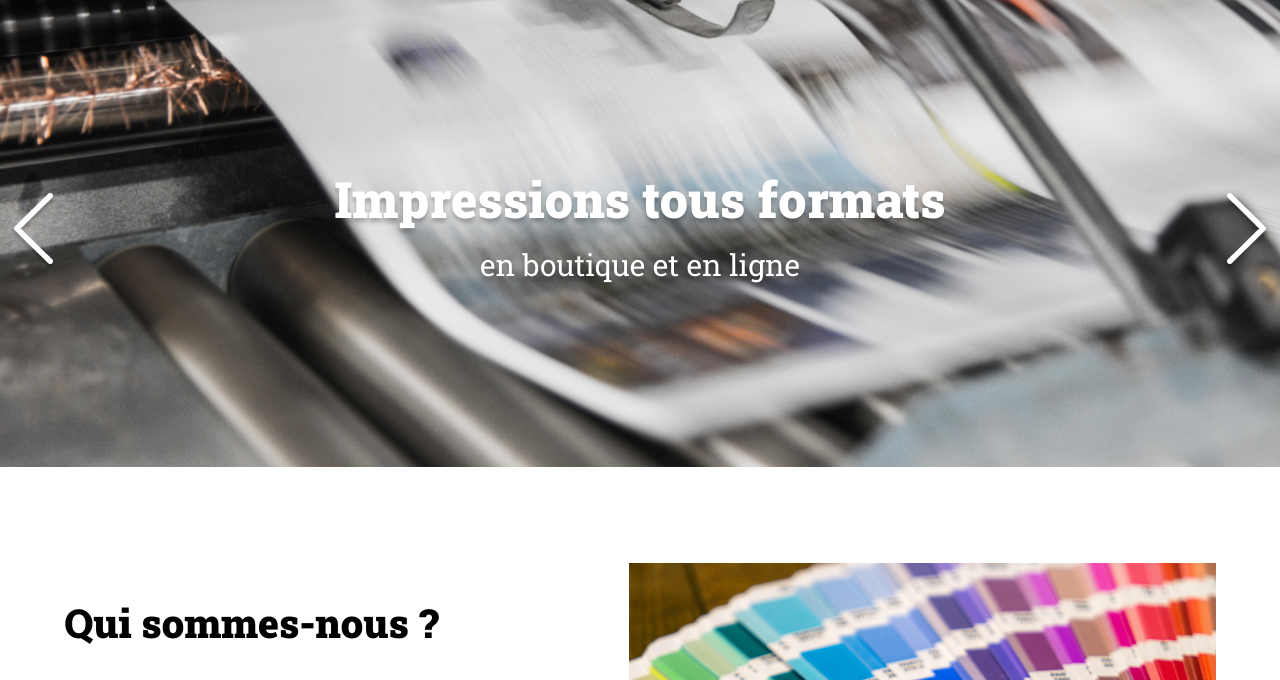
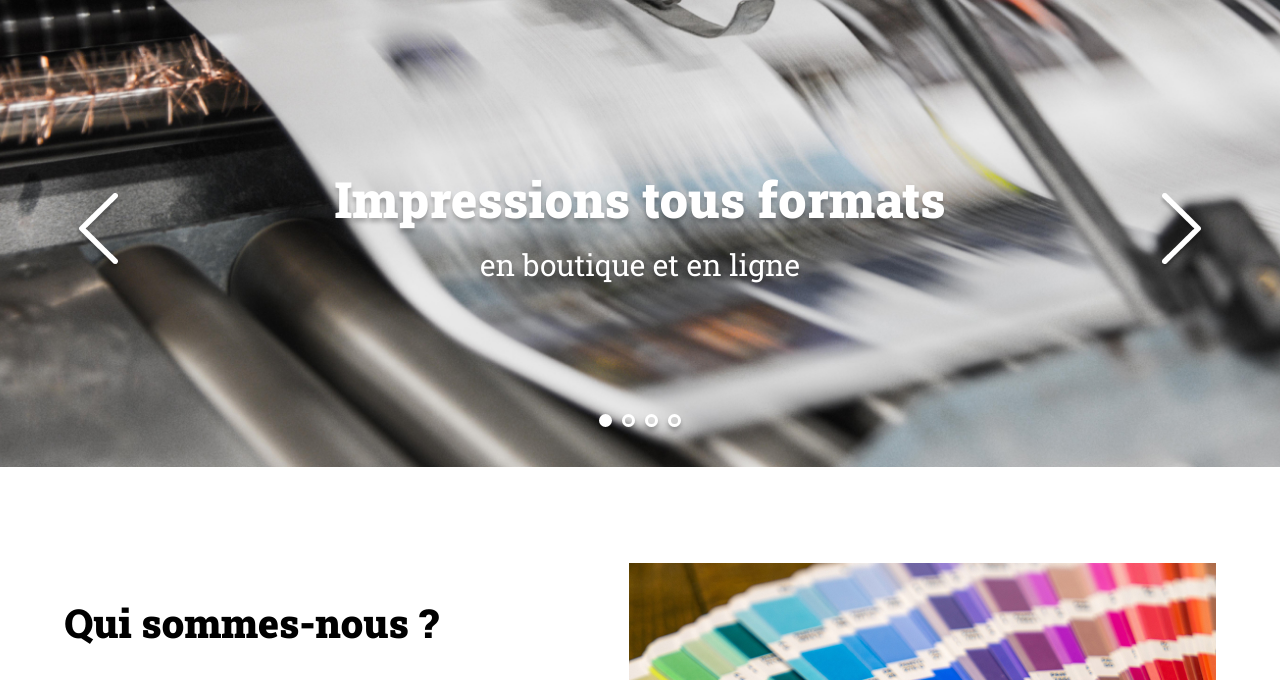
Before and after one commit to Lbastien36/Print-it-, a plain HTML site: page index.html in a window 1280 px wide. Shown: the part 104-784 px from the top of the page. Drawn offline with Linux system fonts and the light colour scheme.

Commit message:
Add files via upload

```diff
--- a/assets/script.js
+++ b/assets/script.js
@@ -21,3 +21,8 @@ let flechedegauche = document.getElementById("flechedegauche")
 flechedegauche.addEventListener("click", function () {
 	console.log("Vous avez cliqué")
 });
+
+let flechededroite = document.getElementById("flechededroite")
+flechededroite.addEventListener("click", function () {
+	console.log("Vous avez cliqué")
+});
--- a/assets/style.css
+++ b/assets/style.css
@@ -225,11 +225,11 @@ header {
 }
 
 #banner .arrow_left {
-	left: 10px;
+	left: 75px;
 }
 
 #banner .arrow_right {
-	right: 10px;
+	right: 75px;
 }
 
 /* Gestion des points du carrousel */
--- a/index.html
+++ b/index.html
@@ -35,6 +35,10 @@
 				alt="Flèche de droite">
 			<p>Impressions tous formats <span>en boutique et en ligne</span></p>
 			<div class="dots">
+				<span class="dot dot_selected"></span>
+				<span class="dot"></span>
+				<span class="dot"></span>
+				<span class="dot"></span>
 			</div>
 		</div>
 
```
